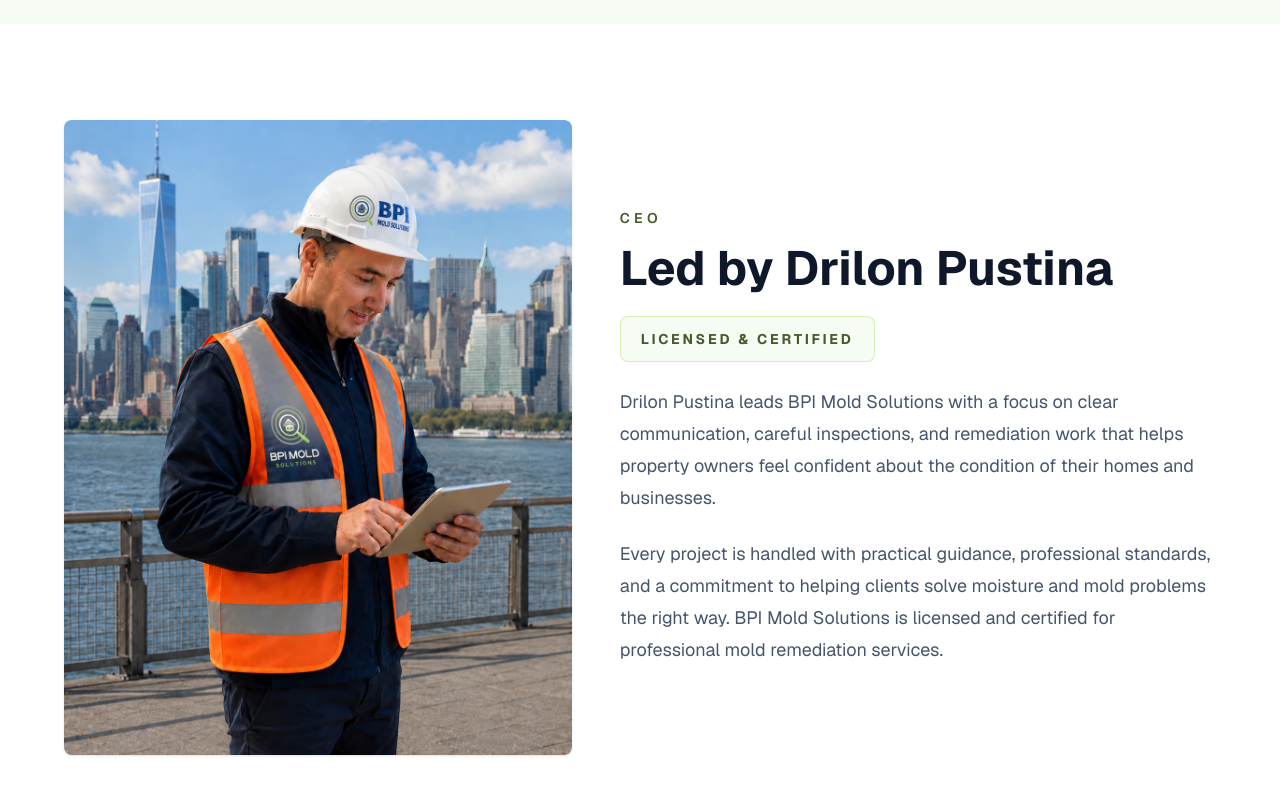
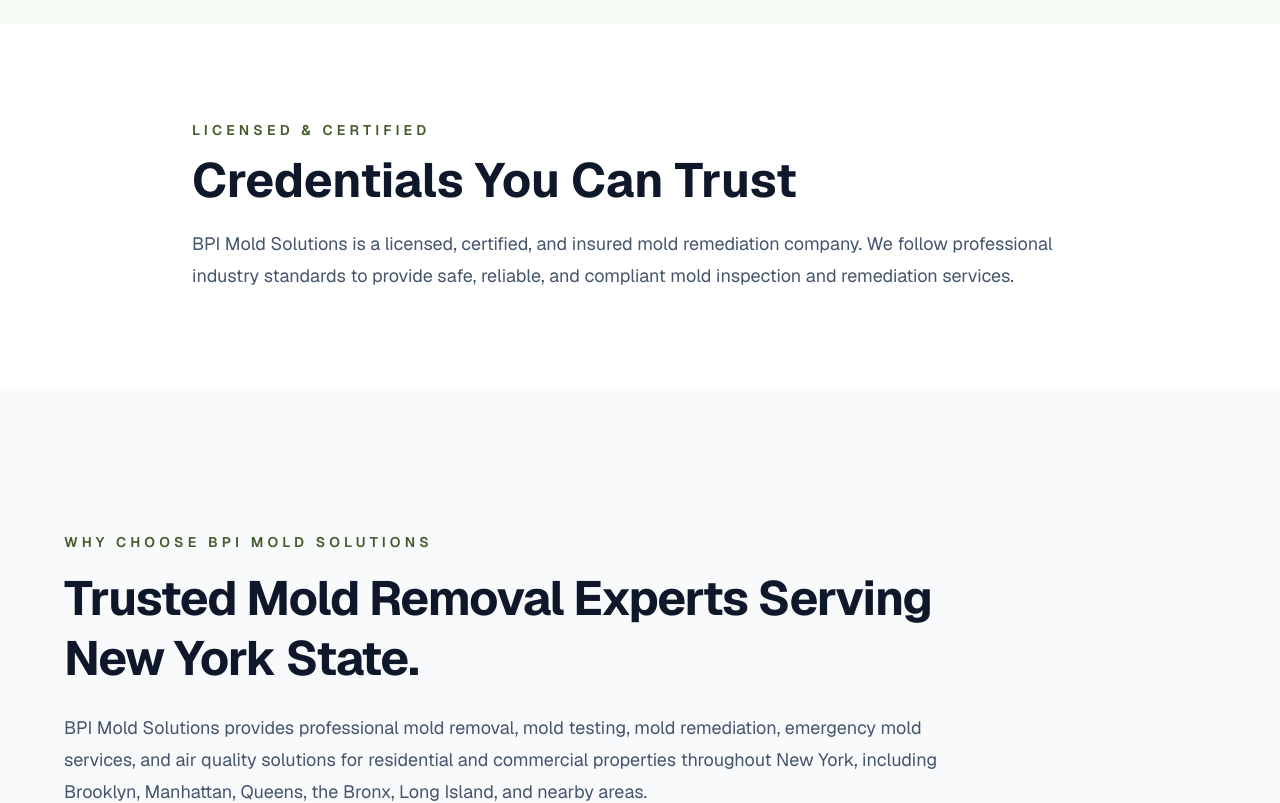
Before and after one commit to ad1sam/bpi-mold-solutions, a Next.js app: page / in a window 1280 px wide. Shown: the part 3960-4763 px from the top of the page. Built offline with nearby package versions, Linux system fonts and the light colour scheme.

Commit message:
Update website

```diff
--- a/app/page.tsx
+++ b/app/page.tsx
@@ -294,46 +294,23 @@
           </div>
         </div>
       </section>
-      {/* CEO */}
+      {/* Credentials */}
       <section className="bg-white px-6 py-24 md:px-16">
-        <div className="mx-auto grid max-w-7xl gap-12 md:grid-cols-[0.92fr_1.08fr] md:items-center">
-          <div className="relative aspect-[4/5] overflow-hidden rounded-lg bg-slate-100 shadow-sm">
-            <Image
-              src="/images/ceo-drilon-pustina.png"
-              alt="Drilon Pustina, CEO of BPI Mold Solutions"
-              fill
-              sizes="(min-width: 768px) 42vw, 100vw"
-              className="object-cover"
-            />
-          </div>
-
-          <div>
+        <div className="mx-auto max-w-4xl">
           <p className="mb-4 text-sm font-semibold uppercase tracking-[0.3em] text-[#445A2A]">
-              CEO
+            Licensed &amp; Certified
           </p>
 
           <h2 className="text-4xl font-bold text-[#0F172A] md:text-5xl">
-              Led by Drilon Pustina
+            Credentials You Can Trust
           </h2>
 
-            <div className="mt-6 inline-flex rounded-lg border border-[#94D62D]/35 bg-[#F6FBF4] px-5 py-3 text-sm font-bold uppercase tracking-[0.2em] text-[#445A2A]">
-              Licensed &amp; Certified
-            </div>
-
           <p className="mt-6 text-lg leading-8 text-slate-600">
-              Drilon Pustina leads BPI Mold Solutions with a focus on clear
-              communication, careful inspections, and remediation work that
-              helps property owners feel confident about the condition of their
-              homes and businesses.
+            BPI Mold Solutions is a licensed, certified, and insured mold
+            remediation company. We follow professional industry standards to
+            provide safe, reliable, and compliant mold inspection and
+            remediation services.
           </p>
-
-            <p className="mt-6 text-lg leading-8 text-slate-600">
-              Every project is handled with practical guidance, professional
-              standards, and a commitment to helping clients solve moisture and
-              mold problems the right way. BPI Mold Solutions is licensed and
-              certified for professional mold remediation services.
-            </p>
-          </div>
         </div>
       </section>
       {/* Why Choose — light gray */}
```
Lines whose indentation alone changed are shown as unchanged.
